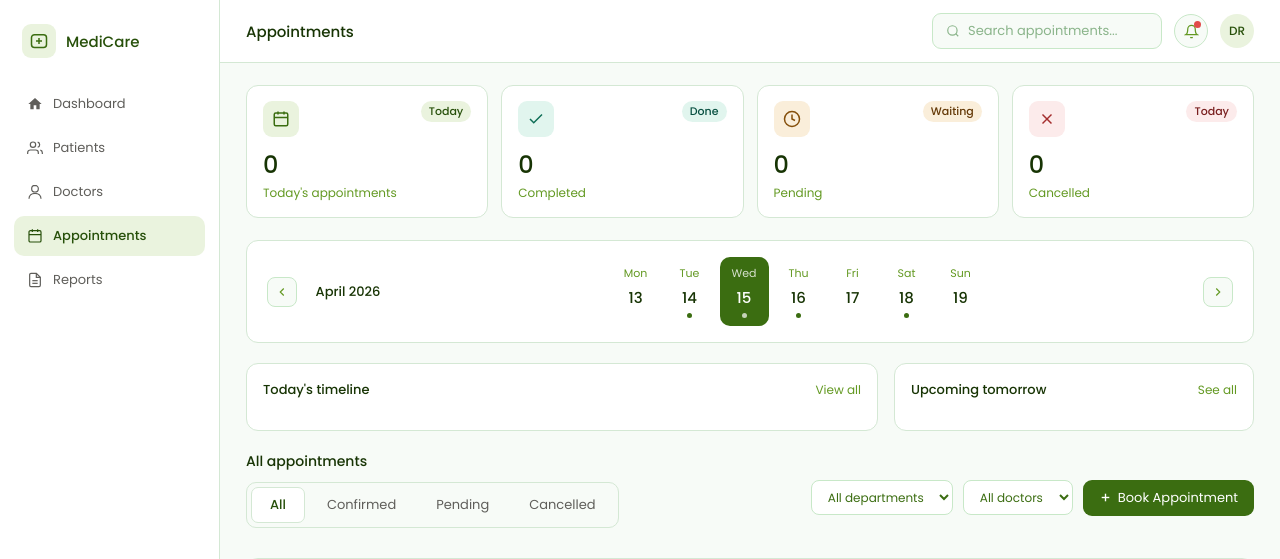
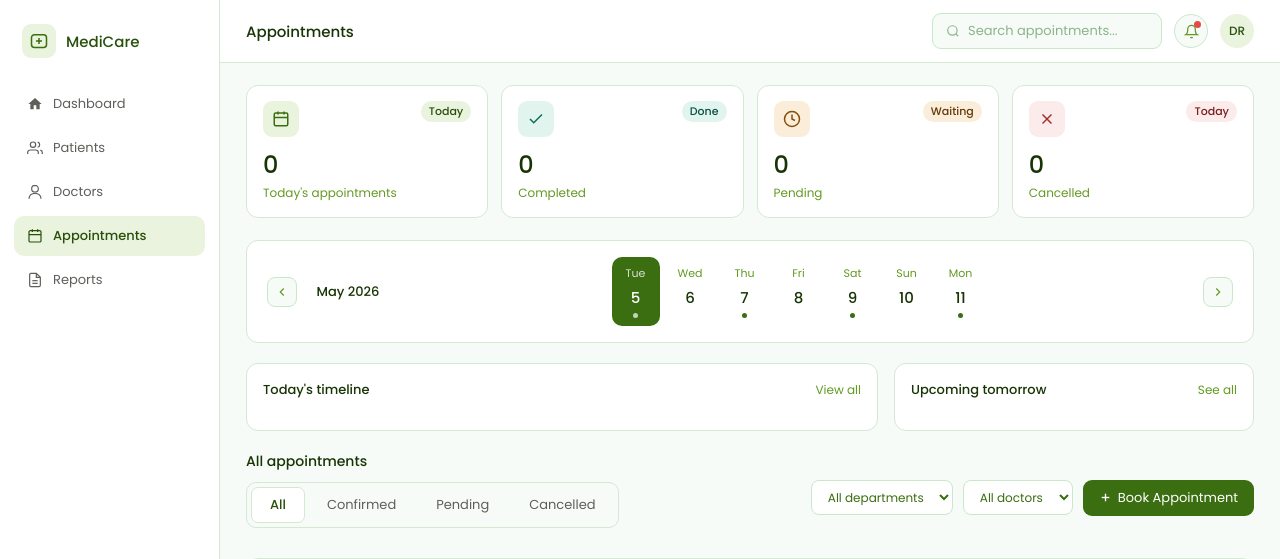
Before and after one commit to navneet-glitch/Hospital-Management-App, a Flask app: page /appointments in a window 1280 px wide. Shown: the top 559 px of the page. Run offline with Flask 3, Linux system fonts and the light colour scheme; the visitor is signed in with stand-in values (Sample User, id 1); data that the repository does not hold is empty.

Commit message:
dynamic
Co-authored-by: Copilot <copilot@github.com>

```diff
--- a/templates/appointments.html
+++ b/templates/appointments.html
@@ -298,44 +298,8 @@
           <polyline points="15 18 9 12 15 6"/>
         </svg>
       </div>
-      <span class="cal-month">April 2026</span>
-      <div class="cal-days">
-        <div class="cal-day">
-          <div class="cal-day-name">Mon</div>
-          <div class="cal-day-num">13</div>
-          <div class="cal-day-dot hidden"></div>
-        </div>
-        <div class="cal-day">
-          <div class="cal-day-name">Tue</div>
-          <div class="cal-day-num">14</div>
-          <div class="cal-day-dot"></div>
-        </div>
-        <div class="cal-day active">
-          <div class="cal-day-name">Wed</div>
-          <div class="cal-day-num">15</div>
-          <div class="cal-day-dot"></div>
-        </div>
-        <div class="cal-day">
-          <div class="cal-day-name">Thu</div>
-          <div class="cal-day-num">16</div>
-          <div class="cal-day-dot"></div>
-        </div>
-        <div class="cal-day">
-          <div class="cal-day-name">Fri</div>
-          <div class="cal-day-num">17</div>
-          <div class="cal-day-dot hidden"></div>
-        </div>
-        <div class="cal-day">
-          <div class="cal-day-name">Sat</div>
-          <div class="cal-day-num">18</div>
-          <div class="cal-day-dot"></div>
-        </div>
-        <div class="cal-day">
-          <div class="cal-day-name">Sun</div>
-          <div class="cal-day-num">19</div>
-          <div class="cal-day-dot hidden"></div>
-        </div>
-      </div>
+      <span class="cal-month" id="calMonth"></span>
+      <div class="cal-days" id="calDays"></div>
       <div class="cal-nav">
         <svg width="14" height="14" viewBox="0 0 24 24" fill="none" stroke="#639922" stroke-width="2">
           <polyline points="9 18 15 12 9 6"/>
@@ -462,5 +426,47 @@
   </div>
 </div>
 
+<script>
+  // Populate calendar with dynamic dates
+  function populateCalendar() {
+    const today = new Date();
+    const monthNames = ['January', 'February', 'March', 'April', 'May', 'June',
+                        'July', 'August', 'September', 'October', 'November', 'December'];
+    const dayNames = ['Sun', 'Mon', 'Tue', 'Wed', 'Thu', 'Fri', 'Sat'];
+
+    // Set month and year
+    const monthYear = monthNames[today.getMonth()] + ' ' + today.getFullYear();
+    document.getElementById('calMonth').textContent = monthYear;
+
+    // Generate 7 days starting from today
+    const calDays = document.getElementById('calDays');
+    calDays.innerHTML = '';
+
+    for (let i = 0; i < 7; i++) {
+      const date = new Date(today);
+      date.setDate(today.getDate() + i);
+
+      const dayOfWeek = dayNames[date.getDay()];
+      const dayNum = date.getDate();
+      const hasAppointments = (i % 2 === 0); // Example: show dots for alternate days
+
+      const isToday = i === 0;
+      const calDay = document.createElement('div');
+      calDay.className = 'cal-day' + (isToday ? ' active' : '');
+
+      calDay.innerHTML = `
+        <div class="cal-day-name">${dayOfWeek}</div>
+        <div class="cal-day-num">${dayNum}</div>
+        <div class="cal-day-dot${!hasAppointments ? ' hidden' : ''}"></div>
+      `;
+
+      calDays.appendChild(calDay);
+    }
+  }
+
+  // Initialize calendar on page load
+  document.addEventListener('DOMContentLoaded', populateCalendar);
+</script>
+
 </body>
 </html>
```
